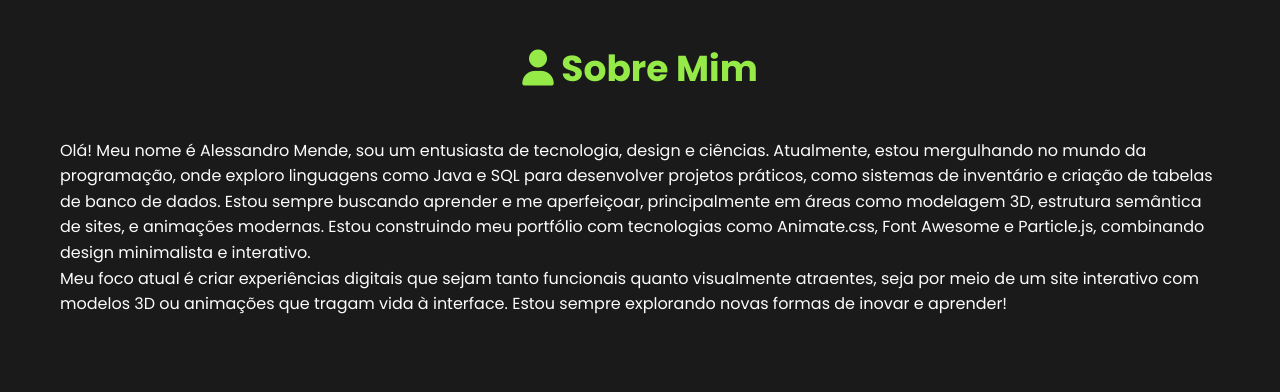
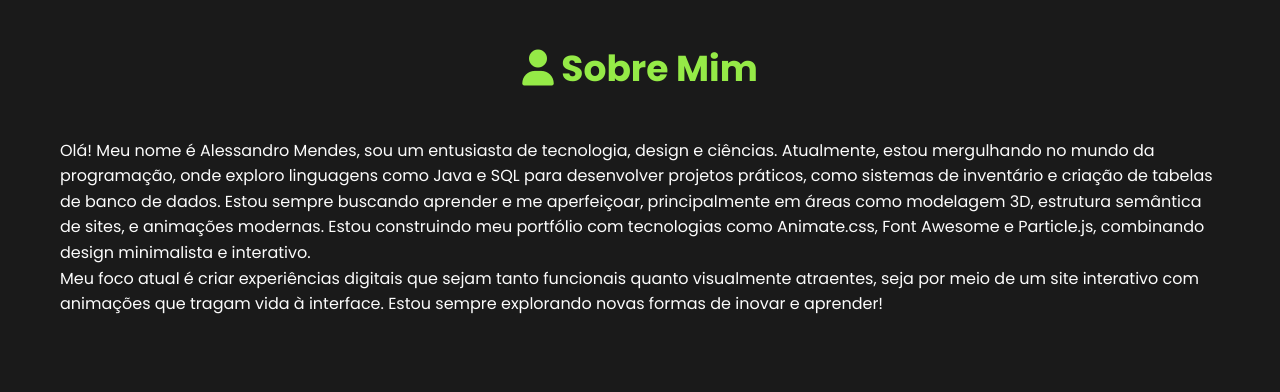
Before and after one commit to AlessandroMendesS/PortifolioOficalPessoal, a plain HTML site: page index.html in a window 1280 px wide. Shown: the part 840-1232 px from the top of the page. Drawn offline with nearby package versions, Linux system fonts and the light colour scheme.

Commit message:
Update index.html

```diff
--- a/index.html
+++ b/index.html
@@ -51,8 +51,8 @@
     <section id="sobre">
         <div class="container">
             <h2><i class="fas fa-user"></i> Sobre Mim</h2>
-            <p>Olá! Meu nome é Alessandro Mende, sou um entusiasta de tecnologia, design e ciências. Atualmente, estou mergulhando no mundo da programação, onde exploro linguagens como Java e SQL para desenvolver projetos práticos, como sistemas de inventário e criação de tabelas de banco de dados. Estou sempre buscando aprender e me aperfeiçoar, principalmente em áreas como modelagem 3D, estrutura semântica de sites, e animações modernas. Estou construindo meu portfólio com tecnologias como Animate.css, Font Awesome e Particle.js, combinando design minimalista e interativo.</p>
-            <p>Meu foco atual é criar experiências digitais que sejam tanto funcionais quanto visualmente atraentes, seja por meio de um site interativo com modelos 3D ou animações que tragam vida à interface. Estou sempre explorando novas formas de inovar e aprender!</p>
+            <p>Olá! Meu nome é Alessandro Mendes, sou um entusiasta de tecnologia, design e ciências. Atualmente, estou mergulhando no mundo da programação, onde exploro linguagens como Java e SQL para desenvolver projetos práticos, como sistemas de inventário e criação de tabelas de banco de dados. Estou sempre buscando aprender e me aperfeiçoar, principalmente em áreas como modelagem 3D, estrutura semântica de sites, e animações modernas. Estou construindo meu portfólio com tecnologias como Animate.css, Font Awesome e Particle.js, combinando design minimalista e interativo.</p>
+            <p>Meu foco atual é criar experiências digitais que sejam tanto funcionais quanto visualmente atraentes, seja por meio de um site interativo com animações que tragam vida à interface. Estou sempre explorando novas formas de inovar e aprender!</p>
         </div>
     </section>
 
```
